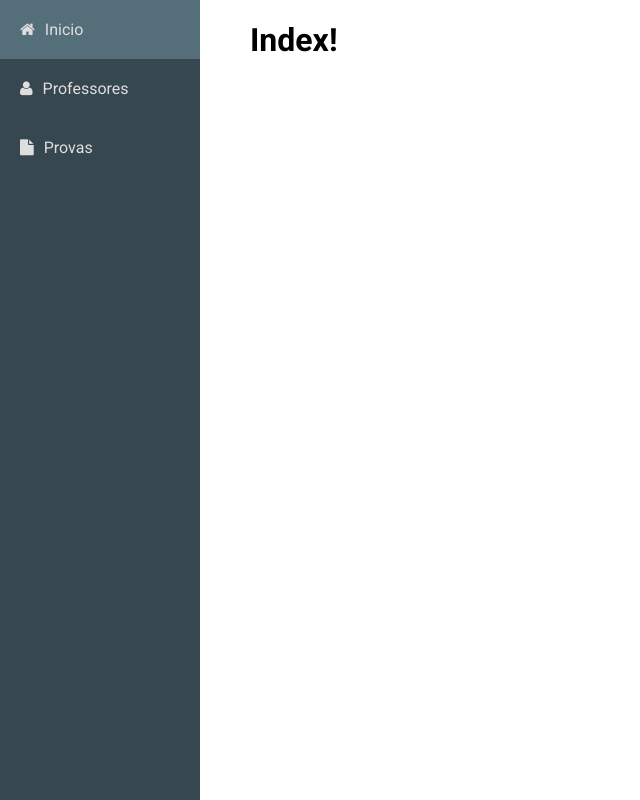
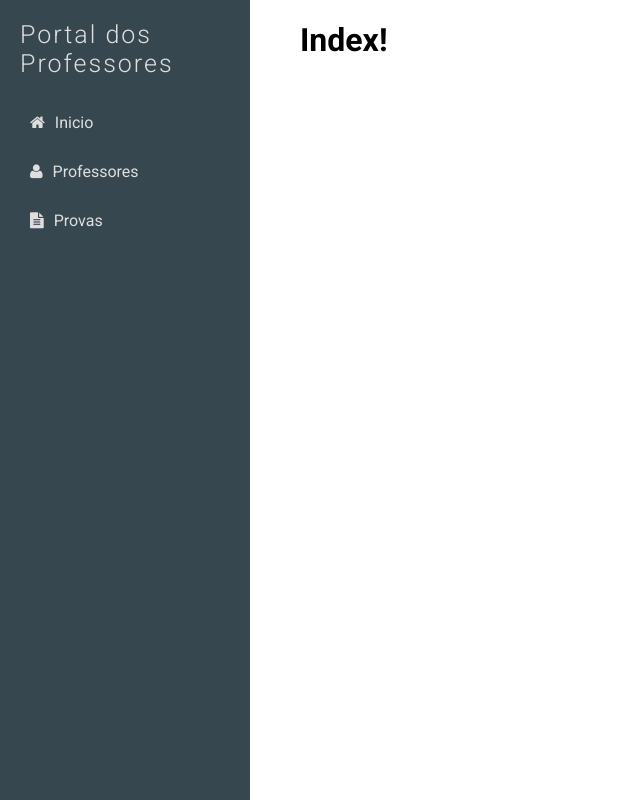
Before and after one commit to geraldo-fada/CadastroEscolar, a PHP site: page / in a window 1280 px wide. Shown: the whole page, without its empty margins (0-640 px from the left). Run offline with PHP 8.4, Linux system fonts and the light colour scheme.

Commit message:
Navbar improvements

```diff
--- a/assets/css/main.css
+++ b/assets/css/main.css
@@ -4,11 +4,11 @@
 
 /* NAV BAR */
 nav {
-  position: absolute;
+  position: fixed;
   top: 0;
   bottom: 0;
 
-  width: 200px;
+  width: 250px;
   background-color: #37474f;
   color: #dedede;
 }
@@ -27,29 +27,45 @@
   display: block;
   text-decoration: none;
   color: #dedede;
+  padding: 15px 15px 15px 30px;
+
+  outline:none
+}
+
+nav a:hover {
+  background-color: #546e7a;
 }
 
 nav li {
-  padding: 20px;
-  cursor: pointer;
+  padding: 0;
 }
 
-nav li:hover {
-  background-color: #546e7a;
+nav .nav-dropdown {
+  display: none;
 }
 
-nav ul .nav-dropdown {
-  display: none;
-  margin: 20px 0 0 0;
+nav .nav-dropdown a {
+  padding-left: 60px;
 }
 
-nav .nav-dropdown li:hover {
-  background-color: #37474f;
+nav .nav-dropdown a:hover {
+  background-color: #263238;
+}
+
+.nav-active {
+  background-color: #263238;
+}
+
+#nav-logo {
+  font-weight: 300;
+  letter-spacing: 2px;
+  font-size: 25px;
+  padding: 20px;
 }
 
 /* MAIN SECTION */
 
 main {
-  margin-left: 200px;
+  margin-left: 250px;
   padding: 0 50px;
 }
--- a/assets/js/main.js
+++ b/assets/js/main.js
@@ -1,5 +1,16 @@
 $(document).ready(function() {
+  //Faz o dropdown do navbar
   $('.nav-dropdown-btn').click(function() {
     $(this).children('.nav-dropdown').slideToggle();
   });
+
+  //Checa a url e adiciona a classe .nav-active a página atual
+
+  var pgurl = window.location.href.substr(window.location.href.lastIndexOf("/")+1);
+  $('nav a').each(function() {
+    if ($(this).attr('href') == pgurl || $(this).attr('href') == '') {
+      $(this).addClass('nav-active').closest('.nav-dropdown').css('display', 'block');
+    }
+  });
+
 });
--- a/templates/headerTemplate.php
+++ b/templates/headerTemplate.php
@@ -8,6 +8,7 @@
 
     <link rel="stylesheet" href="../assets/css/font-awesome-4.6.3/css/font-awesome.min.css" media="screen" title="no title" charset="utf-8">
     <link rel="stylesheet" href="https://fonts.googleapis.com/css?family=Roboto:400,300,100,500,700" media="screen" title="no title" charset="utf-8">
+    <link rel="stylesheet" href="https://fonts.googleapis.com/css?family=Roboto+Mono:100,300,400,500" media="screen" title="no title" charset="utf-8">
 
     <link rel="stylesheet" href="../assets/css/normalize.css" media="screen" title="no title" charset="utf-8">
     <link rel="stylesheet" href="../assets/css/main.css" media="screen" title="no title" charset="utf-8">
@@ -15,19 +16,26 @@
   <body>
     <nav>
       <ul>
+        <li id="nav-logo">Portal dos Professores</li>
+
+        <!-- INICIO -->
         <li><a href="index.php"><i class="fa fa-home" aria-hidden="true"></i>Inicio</a></li>
 
-        <li class="nav-dropdown-btn"><i class="fa fa-user" aria-hidden="true"></i>Professores
+        <!-- PROFESSORES -->
+        <li class="nav-dropdown-btn">
+          <a href="#"><i class="fa fa-user" aria-hidden="true"></i>Professores</a>
           <ul class="nav-dropdown">
-            <li><a href="cadastro-professor.php"><i class="fa fa-pencil" aria-hidden="true"></i>Cadastro</a></li>
-            <li><a href=""><i class="fa fa-search" aria-hidden="true"></i>Consulta</a></li>
+            <li><a href="cadastroProfessor.php"><i class="fa fa-pencil" aria-hidden="true"></i>Cadastrar</a></li>
+            <li><a href="consultaProfessor.php"><i class="fa fa-search" aria-hidden="true"></i>Consultar</a></li>
           </ul>
         </li>
 
-        <li class="nav-dropdown-btn"><i class="fa fa-file" aria-hidden="true"></i>Provas
+        <!-- PROVAS -->
+        <li class="nav-dropdown-btn">
+          <a href="#"><i class="fa fa-file-text" aria-hidden="true"></i>Provas</a>
           <ul class="nav-dropdown">
-            <li><a href=""><i class="fa fa-pencil" aria-hidden="true"></i>Cadastro</a></li>
-            <li><a href=""><i class="fa fa-download" aria-hidden="true"></i>Gerar prova</a></li>
+            <li><a href="cadastroProva.php"><i class="fa fa-pencil" aria-hidden="true"></i>Cadastrar</a></li>
+            <li><a href="geraProva.php"><i class="fa fa-download" aria-hidden="true"></i>Gerar prova</a></li>
           </ul>
         </li>
 
```
